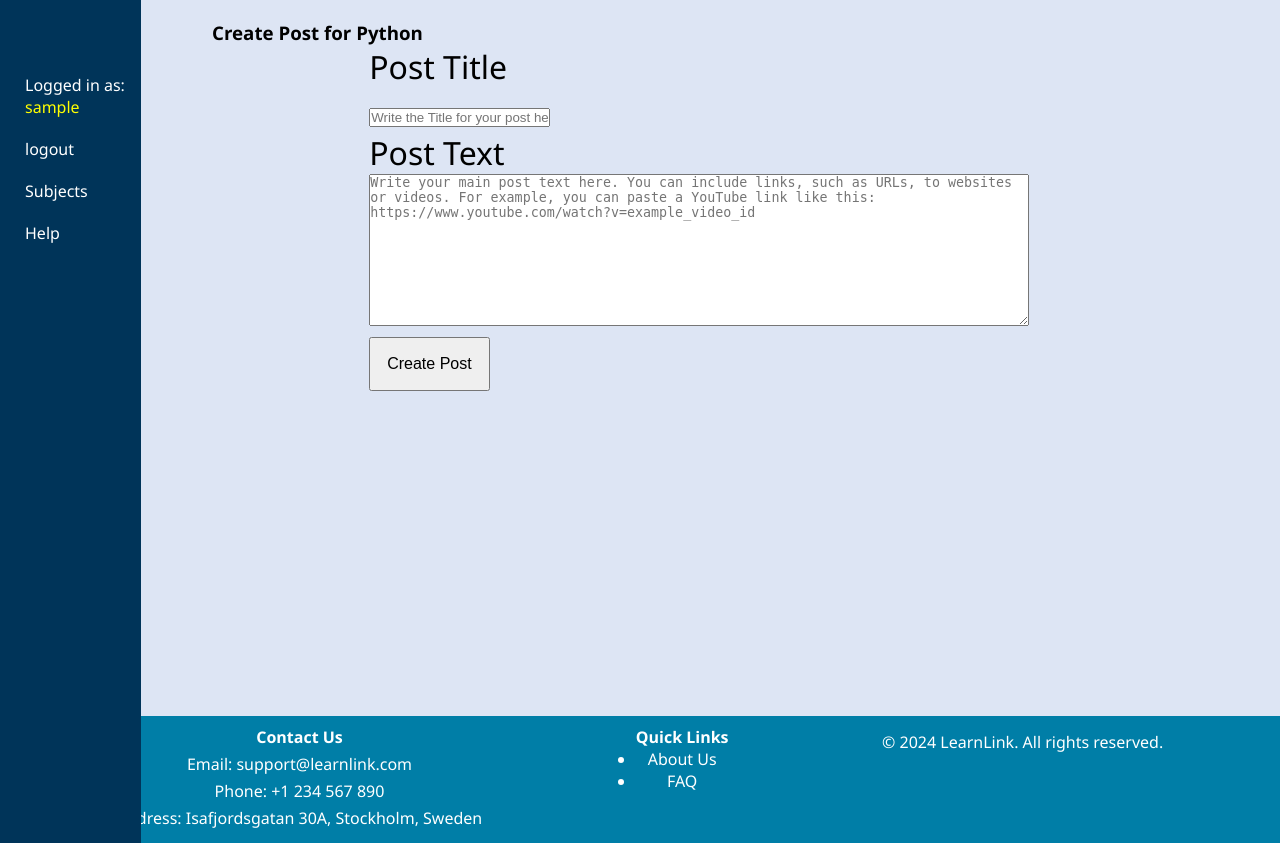
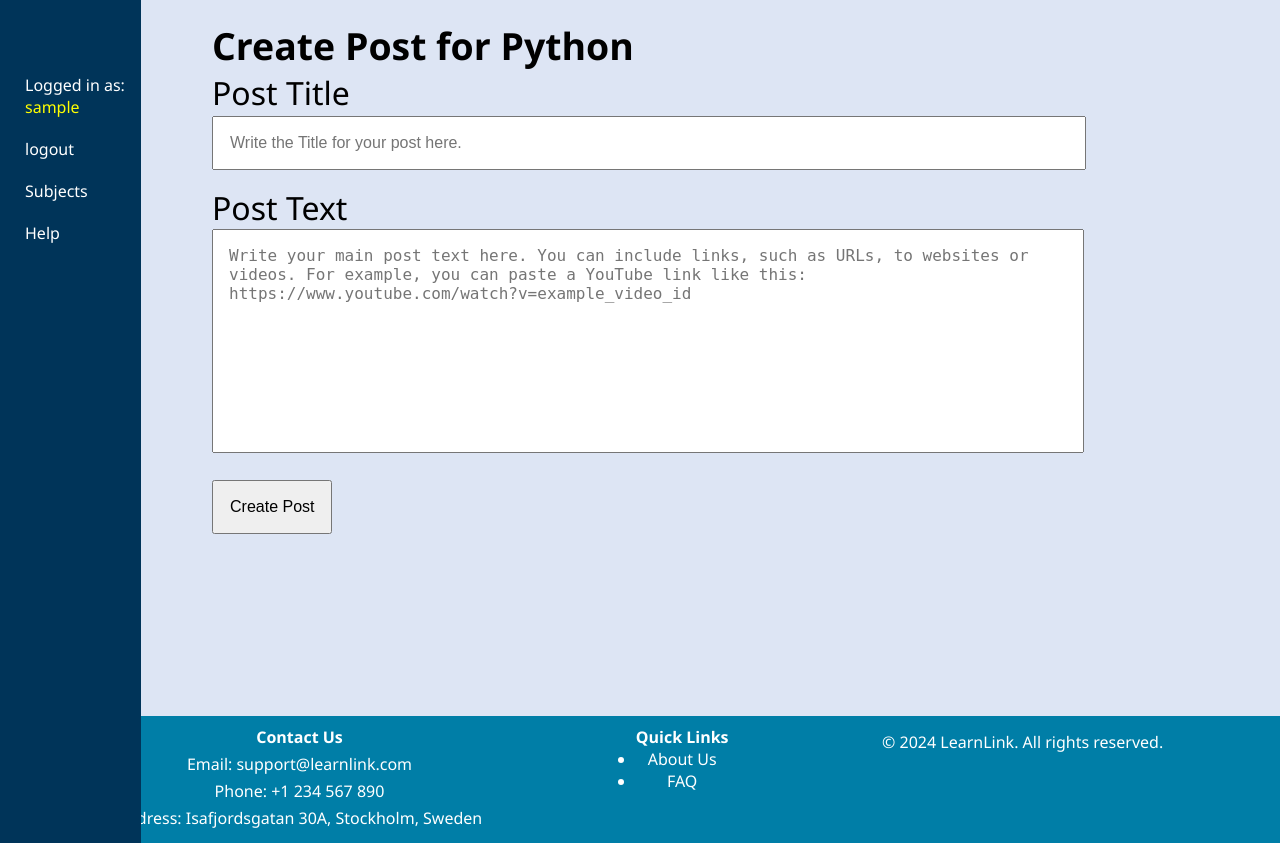
Before and after one commit to microgram17/LearnLink, a Flask app: page /create_post/1 in a window 1280 px wide. Run offline with Flask 3, Linux system fonts and the light colour scheme; a user stored in the database is signed in; tables that the repository leaves empty hold one stand-in row (values such as "Sample post").

Commit message:
Update Post-form styling and naming
Updated stylings for Create_post.html
Changed some of the class names and applied better styling to it

```diff
--- a/static/style.css
+++ b/static/style.css
@@ -208,19 +208,19 @@ nav p {
 }
 
 /* Post form styling */
-.post-form {
-    margin-left: 15%;
+.create-post {
     font-size: 2rem;
 }
 
-.input-field {
-    padding: 1em;
+.post-title-input {
     width: 80%;
+    padding: 1rem;
     font-size: 1rem;
+    margin: 0;
     margin-bottom: 1em;
 }
 
-.textarea-field {
+.post-textarea-field {
     width: 80%;
     padding: 1em;
     font-size: 1rem;
```
